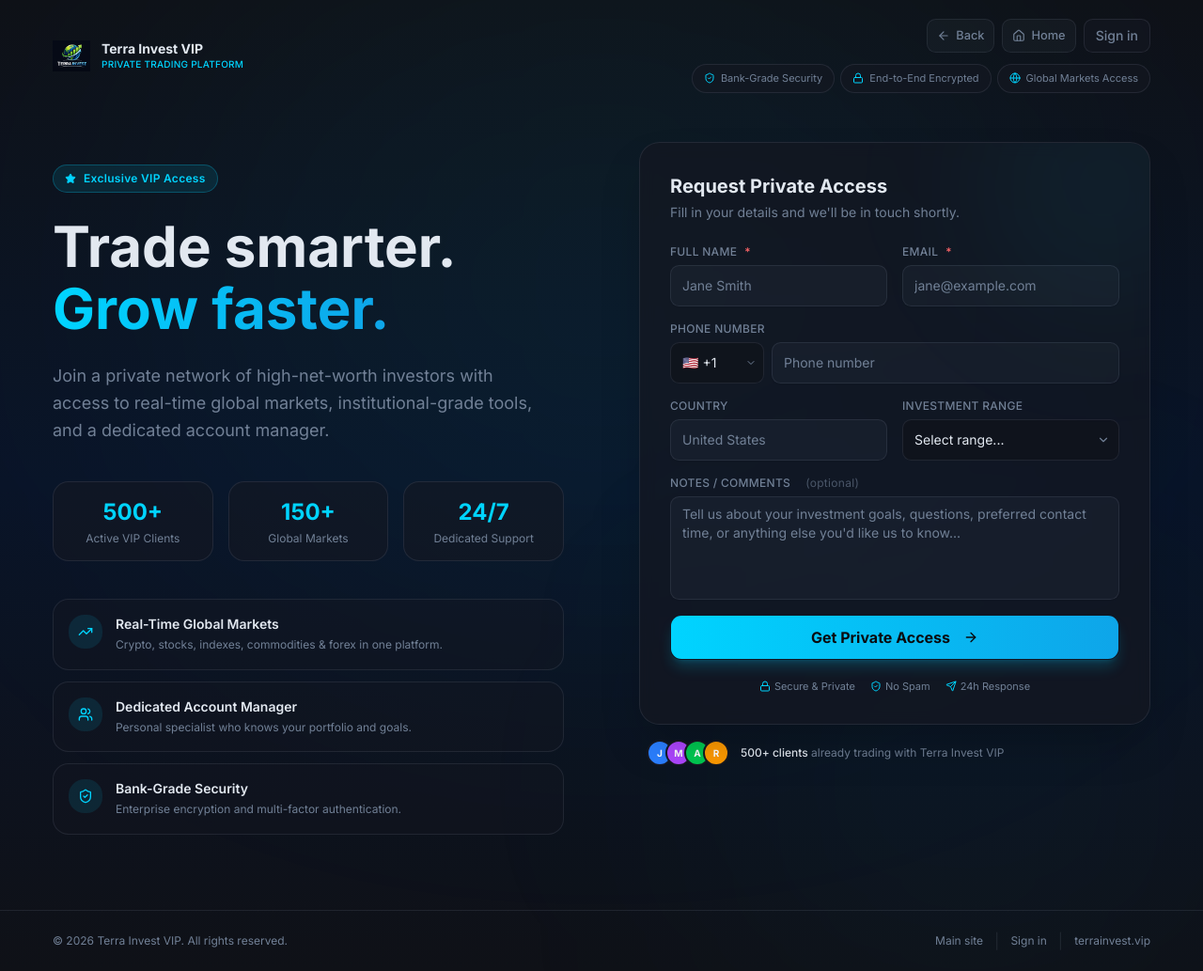
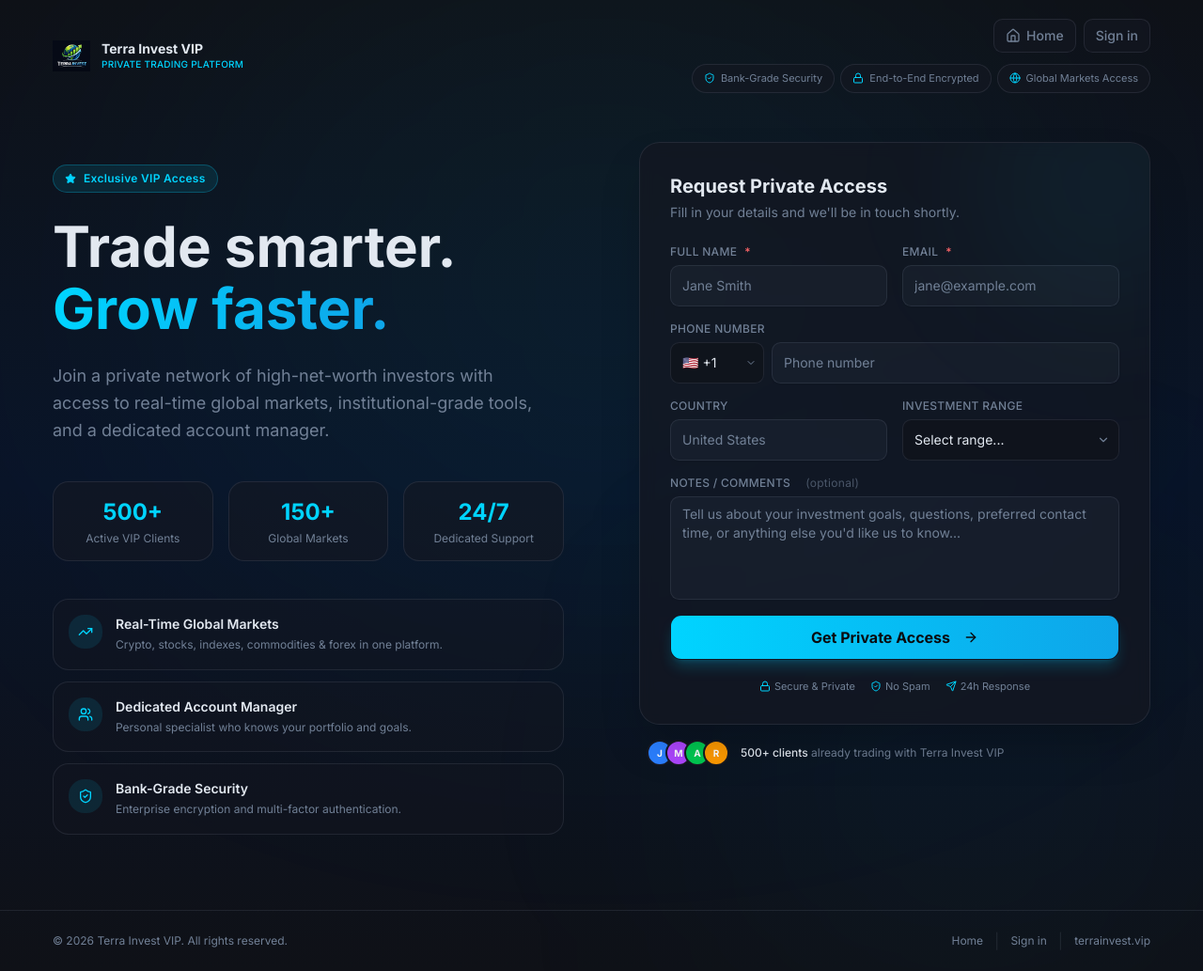
Before and after one commit to david2001samper/terrainvest, a Next.js app: page /landing in a window 1280 px wide. Shown: the whole page at 94% size. Built offline with nearby package versions, Linux system fonts and the light colour scheme.

Commit message:
Describe your changes

```diff
--- a/src/app/landing/page.tsx
+++ b/src/app/landing/page.tsx
@@ -15,13 +15,13 @@ import {
   Star,
   ArrowRight,
   Lock,
+  Home,
 } from "lucide-react";
 import { Input } from "@/components/ui/input";
 import { Label } from "@/components/ui/label";
 import { Button } from "@/components/ui/button";
 import { Textarea } from "@/components/ui/textarea";
 import { toast } from "sonner";
-import { PublicSiteNav } from "@/components/public-site-nav";
 
 const COUNTRY_CODES = [
   { code: "+1",   flag: "🇺🇸", label: "+1",   country: "US/CA" },
@@ -151,7 +151,13 @@ export default function LandingPage() {
         </Link>
         <div className="flex flex-col items-stretch sm:items-end gap-3">
           <div className="flex flex-wrap items-center justify-between sm:justify-end gap-2">
-            <PublicSiteNav className="justify-start sm:justify-end" />
+            <Link
+              href="/"
+              className="inline-flex items-center justify-center gap-1.5 h-9 px-3 rounded-md text-sm font-medium border border-border bg-card/60 text-muted-foreground hover:text-foreground hover:border-[#00D4FF]/30 transition-colors"
+            >
+              <Home className="w-4 h-4 shrink-0" aria-hidden />
+              Home
+            </Link>
             <Link
               href="/auth/login"
               className="inline-flex items-center justify-center h-9 px-3 rounded-md text-sm font-medium border border-border bg-card/60 text-muted-foreground hover:text-foreground hover:border-[#00D4FF]/30 transition-colors"
@@ -468,7 +474,7 @@ export default function LandingPage() {
         </p>
         <div className="flex flex-wrap items-center justify-center gap-3">
           <Link href="/" className="text-xs text-muted-foreground hover:text-[#00D4FF] transition-colors">
-            Main site
+            Home
           </Link>
           <span className="text-border hidden sm:inline">|</span>
           <Link href="/auth/login" className="text-xs text-muted-foreground hover:text-[#00D4FF] transition-colors">
```
